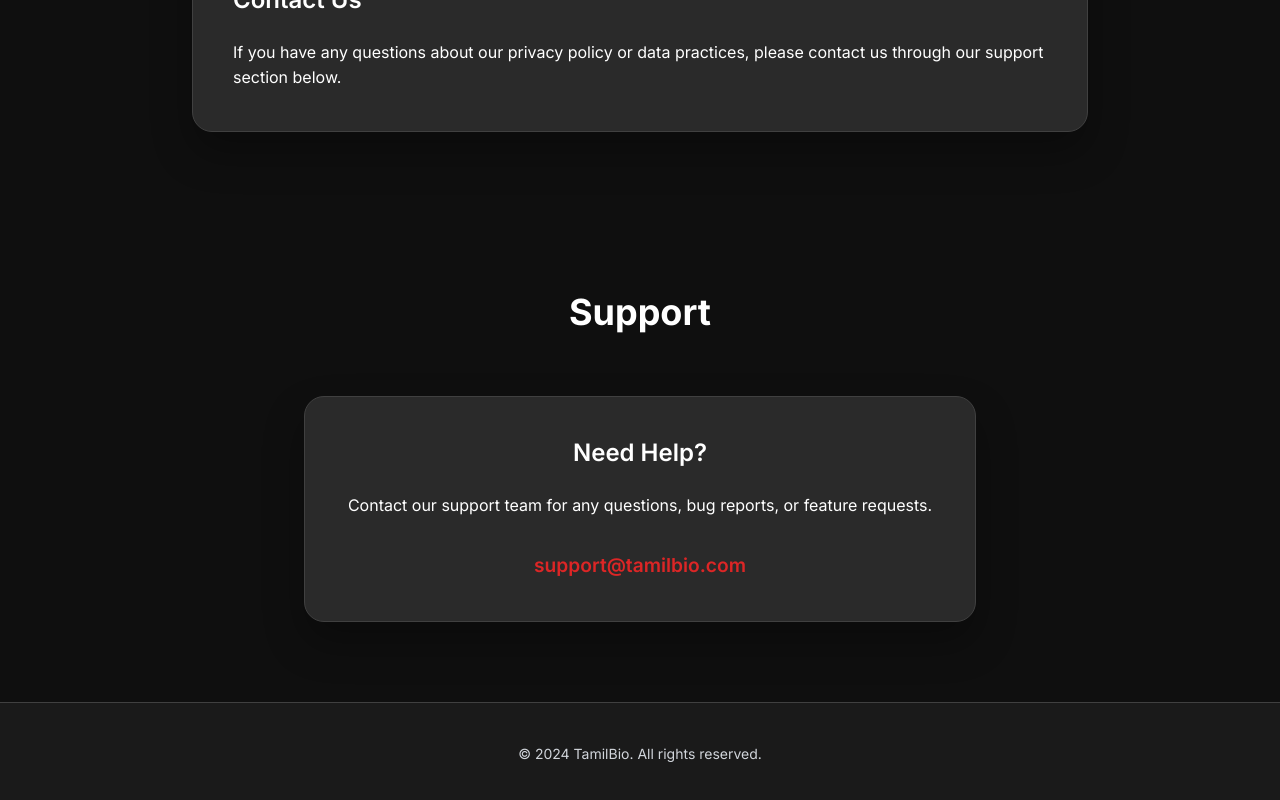
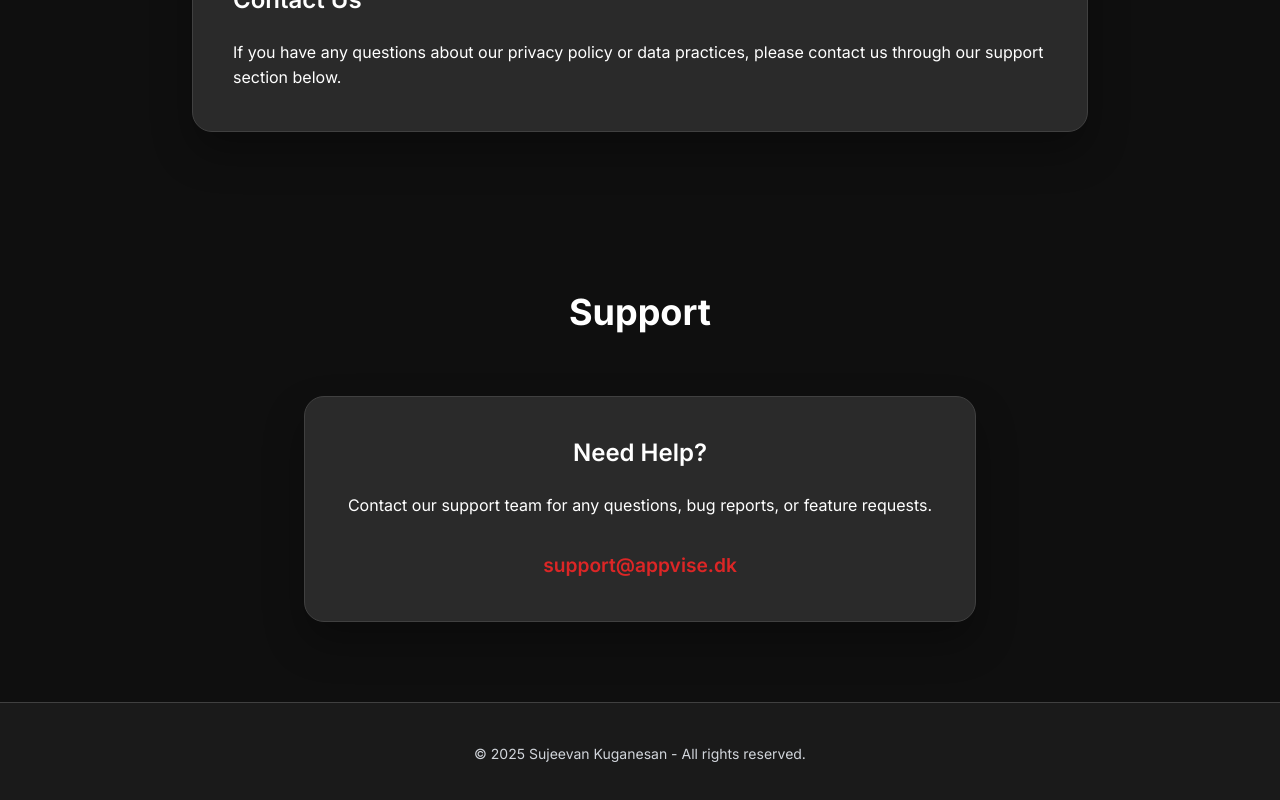
Before and after one commit to Sujeevan222/Tamilbio, a plain HTML site: page Tamilbio/en/index.html in a window 1280 px wide. Shown: the part 1505-2305 px from the top of the page. Drawn offline with nearby package versions, Linux system fonts and the light colour scheme.

Commit message:
Adjusted all rights text

```diff
--- a/Tamilbio/en/index.html
+++ b/Tamilbio/en/index.html
@@ -338,7 +338,7 @@
                 <div class="support-email">
                     <h3 class="text-2xl font-semibold mb-6">Need Help?</h3>
                     <p class="text-secondary mb-8">Contact our support team for any questions, bug reports, or feature requests.</p>
-                    <a href="mailto:support@tamilbio.com" class="email-link">support@tamilbio.com</a>
+                    <a href="mailto:support@appvise.dk" class="email-link">support@appvise.dk</a>
                 </div>
             </div>
         </div>
@@ -347,7 +347,7 @@
     <!-- Footer -->
     <footer class="footer">
         <div class="footer-content">
-            <p class="footer-text">&copy; 2024 TamilBio. All rights reserved.</p>
+            <p class="footer-text">&copy; 2025 Sujeevan Kuganesan -  All rights reserved.</p>
         </div>
     </footer>
 
```
Also changed, not shown: Tamilbio/da/index.html (+2 -2 lines).
